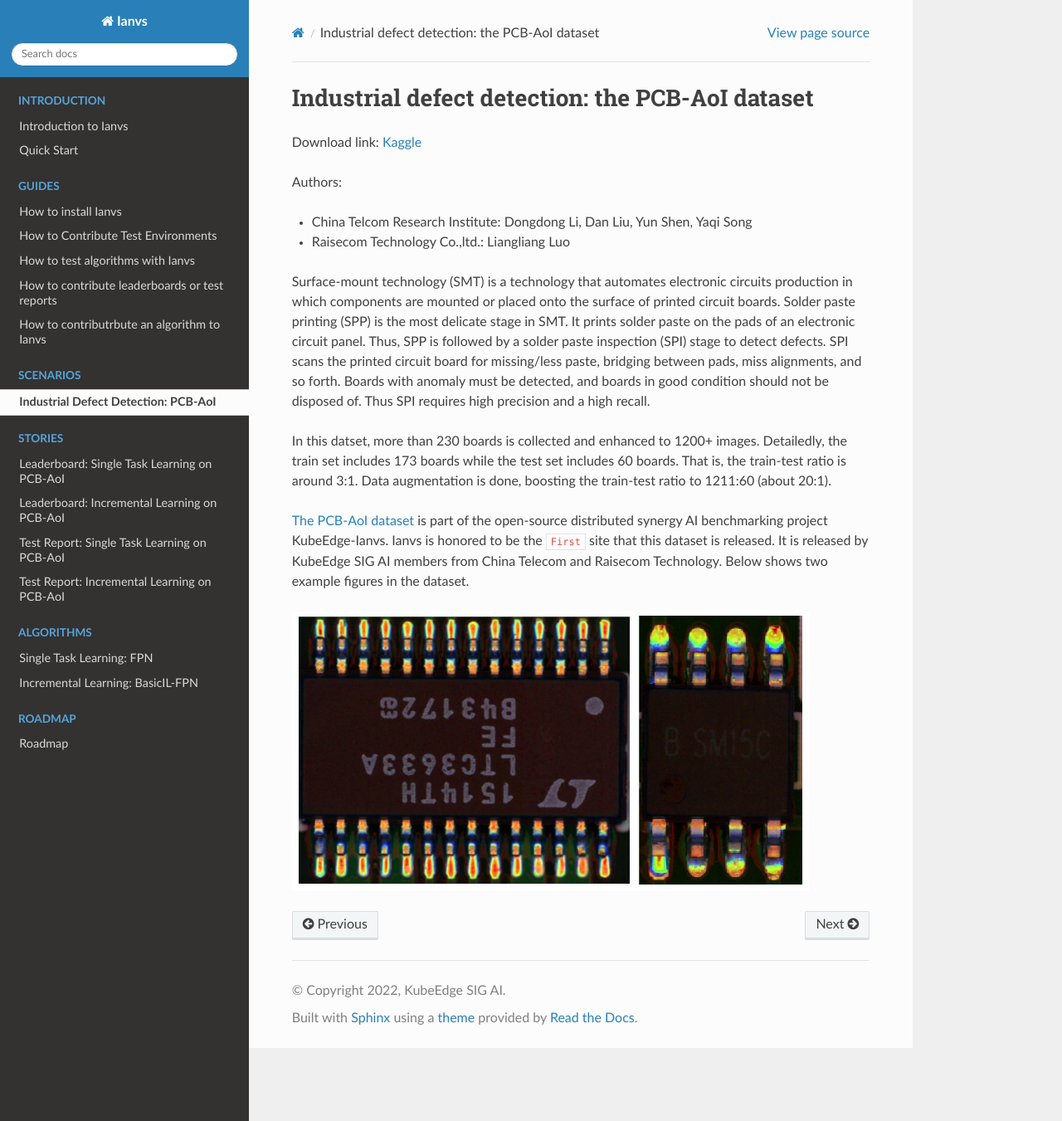
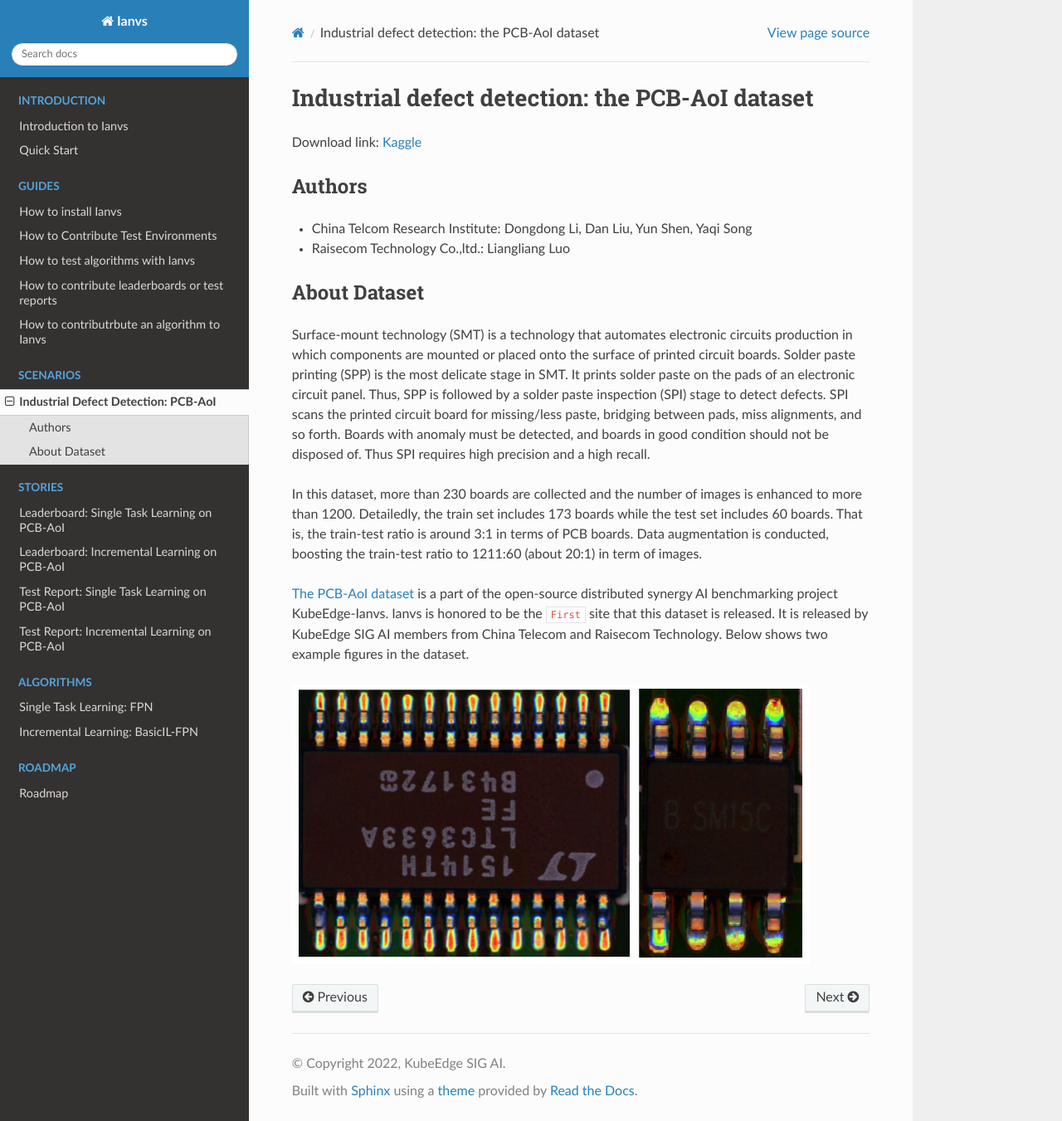
Before and after one commit to ECIL-EdgeAI/ianvs, a Sphinx documentation site: the page built from docs/proposals/scenarios/industrial-defect-detection/pcb-aoi.md, in a window 1280 px wide and 1351 px high. Shown: the whole window at 83% size. Built offline with Sphinx 7.4.7 and the Read the Docs theme 2.0.0, drawn with Linux system fonts in a browser that asks for light colours; pages that are not in the unit, such as notebooks, are missing from menus.

Commit message:
update dataset description

```diff
--- a/docs/proposals/scenarios/industrial-defect-detection/pcb-aoi.md
+++ b/docs/proposals/scenarios/industrial-defect-detection/pcb-aoi.md
@@ -2,14 +2,15 @@
 
 Download link: [Kaggle](https://www.kaggle.com/datasets/kubeedgeianvs/pcb-aoi)
 
-Authors:
+## Authors
 - China Telcom Research Institute: Dongdong Li, Dan Liu, Yun Shen, Yaqi Song
 - Raisecom Technology Co.,ltd.: Liangliang Luo
 
+## About Dataset
 Surface-mount technology (SMT) is a technology that automates electronic circuits production in which components are mounted or placed onto the surface of printed circuit boards. Solder paste printing (SPP) is the most delicate stage in SMT. It prints solder paste on the pads of an electronic circuit panel. Thus, SPP is followed by a solder paste inspection (SPI) stage to detect defects. SPI scans the printed circuit board for missing/less paste, bridging between pads, miss alignments, and so forth. Boards with anomaly must be detected, and boards in good condition should not be disposed of. Thus SPI requires high precision and a high recall.
 
-In this datset, more than 230 boards is collected and enhanced to 1200+ images. Detailedly, the train set includes 173 boards while the test set includes 60 boards. That is, the train-test ratio is around 3:1. Data augmentation is done, boosting the train-test ratio to 1211:60 (about 20:1).
+In this dataset, more than 230 boards are collected and the number of images is enhanced to more than 1200. Detailedly, the train set includes 173 boards while the test set includes 60 boards. That is, the train-test ratio is around 3:1 in terms of PCB boards. Data augmentation is conducted, boosting the train-test ratio to 1211:60 (about 20:1) in term of images.
 
- [The PCB-AoI dataset](https://www.kaggle.com/datasets/kubeedgeianvs/pcb-aoi) is part of the open-source distributed synergy AI benchmarking project KubeEdge-Ianvs.  Ianvs is honored to be the ``First`` site that this dataset is released. It is released by KubeEdge SIG AI members from China Telecom and Raisecom Technology. Below shows two example figures in the dataset.
+ [The PCB-AoI dataset](https://www.kaggle.com/datasets/kubeedgeianvs/pcb-aoi) is a part of the open-source distributed synergy AI benchmarking project KubeEdge-Ianvs.  Ianvs is honored to be the ``First`` site that this dataset is released. It is released by KubeEdge SIG AI members from China Telecom and Raisecom Technology. Below shows two example figures in the dataset.
 
 ![](images/PCB-AoI_example.png)
```
